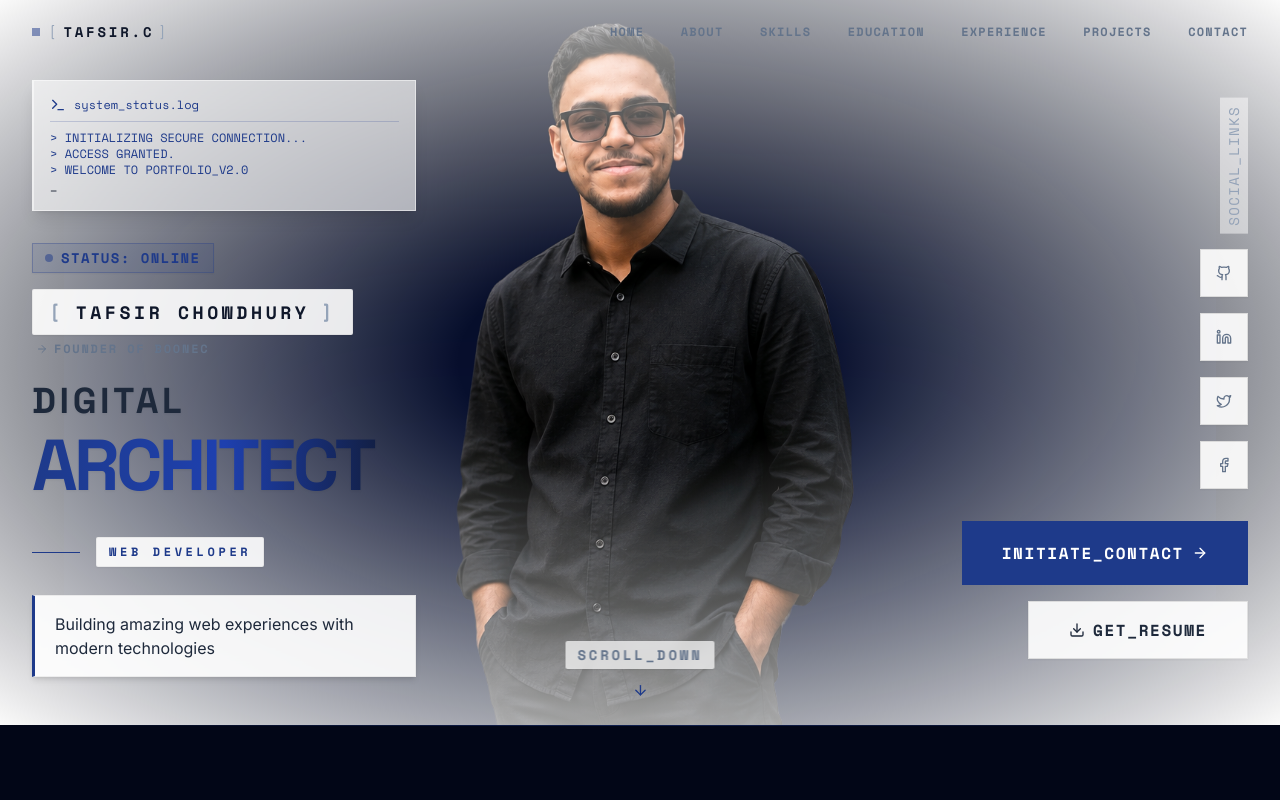
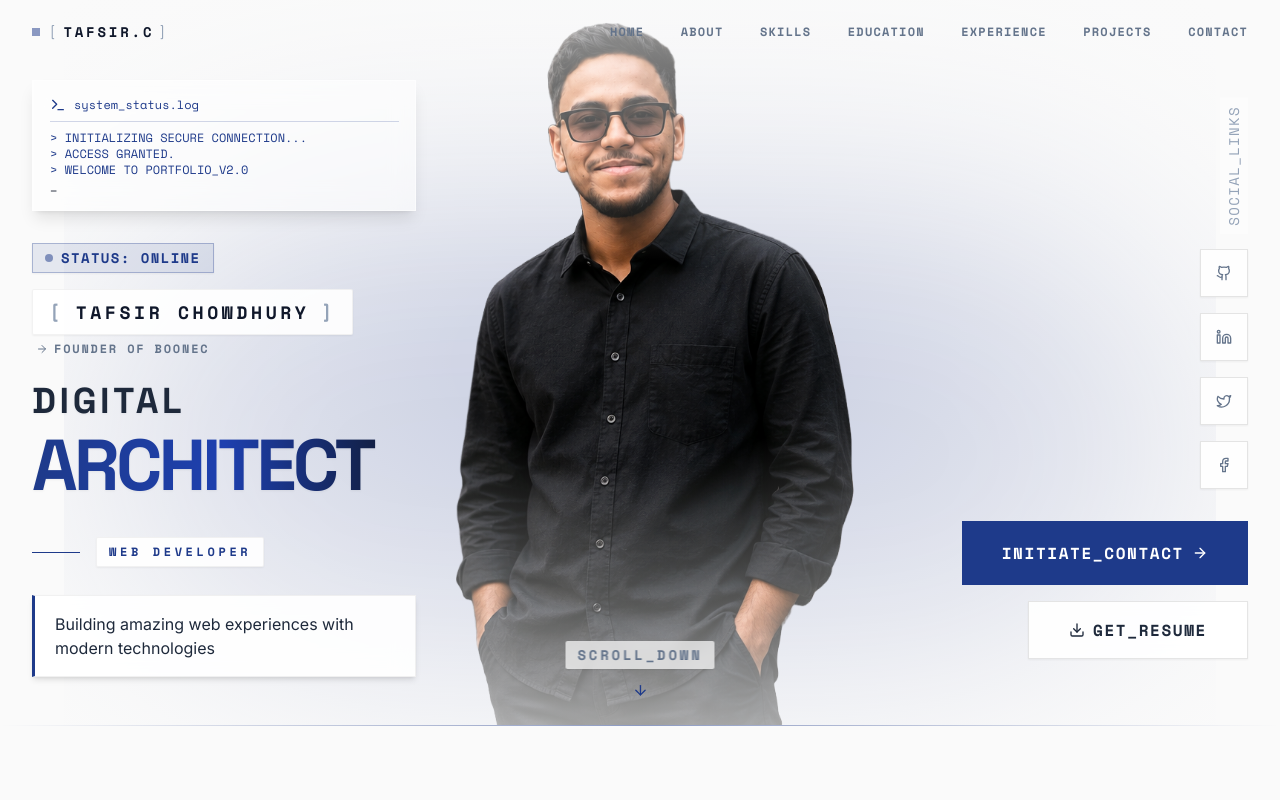
Before and after one commit to Tafsirchy/My-Portfolio, a React (Vite) app: page / in a window 1280 px wide. Shown: the top 800 px of the page. Built offline with nearby package versions, Linux system fonts and the light colour scheme.

Commit message:
style(global): overhaul index.css for clean minimalist design system and smooth scrollbars

```diff
--- a/src/index.css
+++ b/src/index.css
@@ -2,6 +2,7 @@
 @tailwind components;
 @tailwind utilities;
 
+@layer base {
   * {
     margin: 0;
     padding: 0;
@@ -10,93 +11,79 @@
 
   html {
     scroll-behavior: smooth;
-  scroll-padding-top: 80px;
-  /* Account for sticky navigation */
+    scroll-padding-top: 90px;
     -webkit-font-smoothing: antialiased;
     -moz-osx-font-smoothing: grayscale;
+    text-rendering: optimizeLegibility;
   }
 
   body {
-  font-family: 'Inter', system-ui, sans-serif;
-  margin: 0;
-  padding: 0;
+    font-family: 'Inter', system-ui, -apple-system, sans-serif;
+    background-color: #fafafa;
+    color: #09090b;
     min-height: 100vh;
-  background-color: #020617;
-  /* Prevent white background glitches */
-  color: white;
+    overflow-x: hidden;
+    line-height: 1.6;
   }
 
-/* Professional Color Scheme Variables */
-:root {
-  --color-primary: #06b6d4;
-  /* Cyan 500 */
-  --color-primary-dark: #0891b2;
-  /* Cyan 600 */
-  --color-primary-light: #22d3ee;
-  /* Cyan 400 */
-  --color-secondary: #6366f1;
-  /* Indigo 500 */
-  --color-secondary-dark: #4f46e5;
-  /* Indigo 600 */
-  --color-accent: #f59e0b;
-  /* Amber 500 - for contrast CTA */
-  --color-accent-dark: #d97706;
-  --color-success: #10b981;
-  --color-warning: #f59e0b;
-  --color-danger: #ef4444;
-  --color-dark: #020617;
-  /* Slate 950 - Deepest Back */
-  --color-dark-light: #0f172a;
-  /* Slate 900 - Section Back */
-  --color-gray: #64748b;
-  --color-gray-light: #94a3b8;
-  --color-light: #f8fafc;
+  ::selection {
+    background: #18181b;
+    color: #ffffff;
+  }
 }
 
-/* Glassmorphism utilities */
-.glass {
-  background: rgba(255, 255, 255, 0.1);
-  backdrop-filter: blur(10px);
-  -webkit-backdrop-filter: blur(10px);
-  border: 1px solid rgba(255, 255, 255, 0.2);
+/* Minimalist Custom Scrollbar */
+::-webkit-scrollbar {
+  width: 7px;
 }
 
-.glass-dark {
-  background: rgba(0, 0, 0, 0.3);
-  backdrop-filter: blur(10px);
-  -webkit-backdrop-filter: blur(10px);
-  border: 1px solid rgba(255, 255, 255, 0.1);
+::-webkit-scrollbar-track {
+  background: #fafafa;
 }
 
-/* Animated gradient background */
-.gradient-bg {
-  background: linear-gradient(135deg,
-      #667eea 0%,
-      #764ba2 25%,
-      #f093fb 50%,
-      #4facfe 75%,
-      #00f2fe 100%);
-  background-size: 400% 400%;
+::-webkit-scrollbar-thumb {
+  background: #d4d4d8;
+  border-radius: 9999px;
 }
 
-/* Text gradient */
-.text-gradient {
-  background-clip: text;
-  -webkit-background-clip: text;
-  -webkit-text-fill-color: transparent;
-  background-image: linear-gradient(to right, #0ea5e9, #d946ef, #0284c7);
+::-webkit-scrollbar-thumb:hover {
+  background: #a1a1aa;
 }
 
-/* Hover glow effect */
-.hover-glow {
-  transition: all 0.3s ease;
+/* Subtle editorial paper grid */
+.bg-grid-subtle {
+  background-image: linear-gradient(to right, rgba(0, 0, 0, 0.03) 1px, transparent 1px),
+                    linear-gradient(to bottom, rgba(0, 0, 0, 0.03) 1px, transparent 1px);
+  background-size: 32px 32px;
 }
 
-.hover-glow:hover {
-  box-shadow: 0 0 20px rgba(14, 165, 233, 0.5);
+/* Card & Surface utilities */
+.editorial-card {
+  background: #ffffff;
+  border: 1px solid #e4e4e7;
+  transition: all 0.25s cubic-bezier(0.16, 1, 0.3, 1);
 }
 
-/* Hide scrollbar */
+.editorial-card:hover {
+  border-color: #a1a1aa;
+  box-shadow: 0 10px 30px -10px rgba(0, 0, 0, 0.06);
+}
+
+/* Badge styling */
+.editorial-badge {
+  display: inline-flex;
+  align-items: center;
+  gap: 0.375rem;
+  padding: 0.25rem 0.625rem;
+  font-size: 0.75rem;
+  font-weight: 500;
+  border-radius: 9999px;
+  background-color: #f4f4f5;
+  color: #3f3f46;
+  border: 1px solid #e4e4e7;
+}
+
+/* Hide scrollbar utility */
 .no-scrollbar::-webkit-scrollbar {
   display: none;
 }
@@ -106,21 +93,8 @@ body {
   scrollbar-width: none;
 }
 
-/* Signature font for Hero */
-.font-signature {
-  font-family: 'Brush Script MT', 'Segoe Script', cursive;
-}
-
-/* Scroll Performance Optimizations */
-section {
-  will-change: transform;
-  transform: translateZ(0);
-  backface-visibility: hidden;
-}
-
 /* Reduce motion for users who prefer it */
 @media (prefers-reduced-motion: reduce) {
-
   *,
   *::before,
   *::after {
@@ -130,35 +104,3 @@ section {
     scroll-behavior: auto !important;
   }
 }
-
-/* Smooth fade for loading images */
-img {
-  image-rendering: -webkit-optimize-contrast;
-  image-rendering: crisp-edges;
-}
-
-/* Hardware acceleration for animations */
-.animate-on-scroll {
-  transform: translateZ(0);
-  will-change: transform, opacity;
-}
-
-@keyframes scan {
-  0% {
-    transform: translateY(-100%);
-  }
-
-  100% {
-    transform: translateY(100%);
-  }
-}
-
-@keyframes marquee-vertical {
-  0% {
-    transform: translateY(0);
-  }
-
-  100% {
-    transform: translateY(-50%);
-  }
-}
```
Lines whose indentation alone changed are shown as unchanged.
